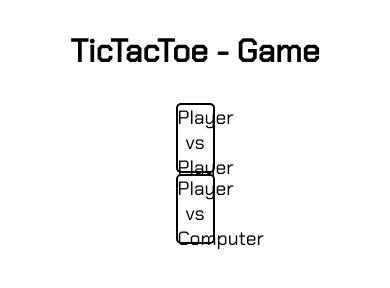
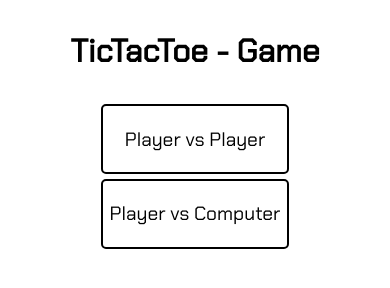
Before and after one commit to isergeich22/tictactoejs, a plain HTML site: page index.html in a window 390 px wide. Drawn offline with Linux system fonts and the light colour scheme.

Commit message:
Add adaptive for start page

```diff
--- a/styles.css
+++ b/styles.css
@@ -142,6 +142,14 @@ h3 {
 
 @media (max-width: 767px) {
 
+    .type {
+        width: 80%;
+    }
+
+        .type .btn-type  {
+            width: 80%;
+        }
+
     .choice .turn {
         font-size: 1.5rem;
     }
@@ -155,4 +163,17 @@ h3 {
             width: 91px;
             height: 91px;
         }
+
 }
+
+@media (max-width: 1023px) {
+
+    .type {
+        width: 60%;
+    }
+
+        .type .btn-type {
+            width: 80%;
+        }
+
+}
```
